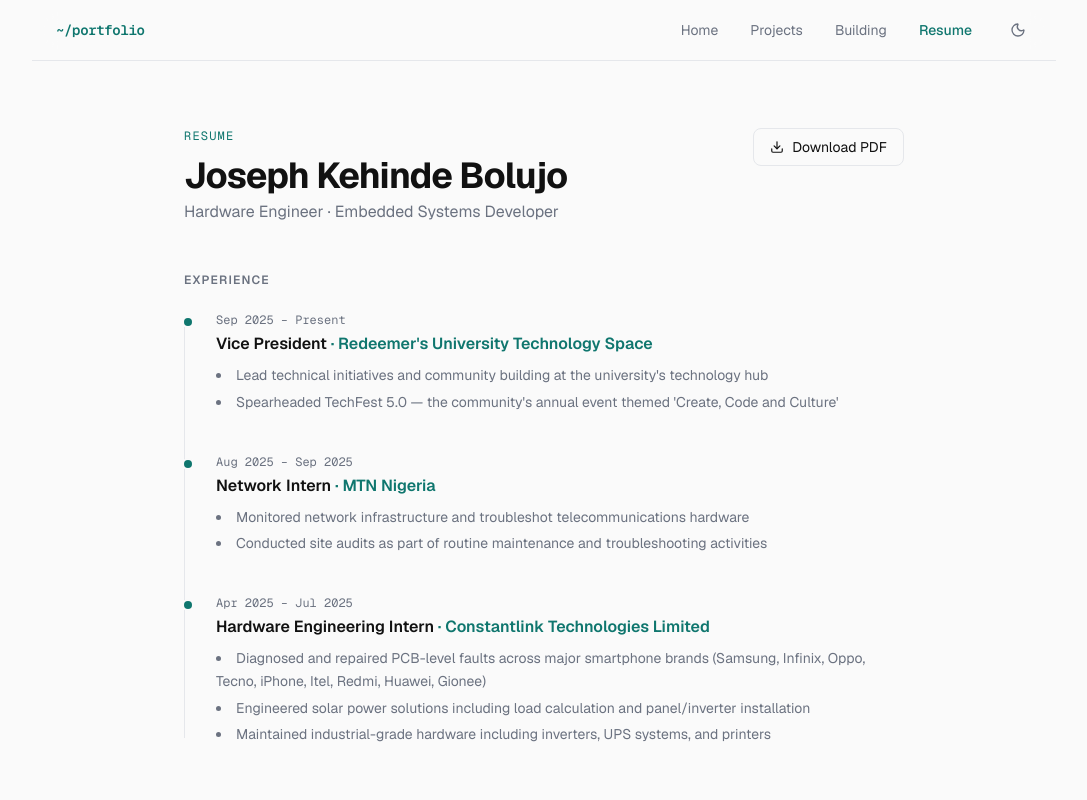
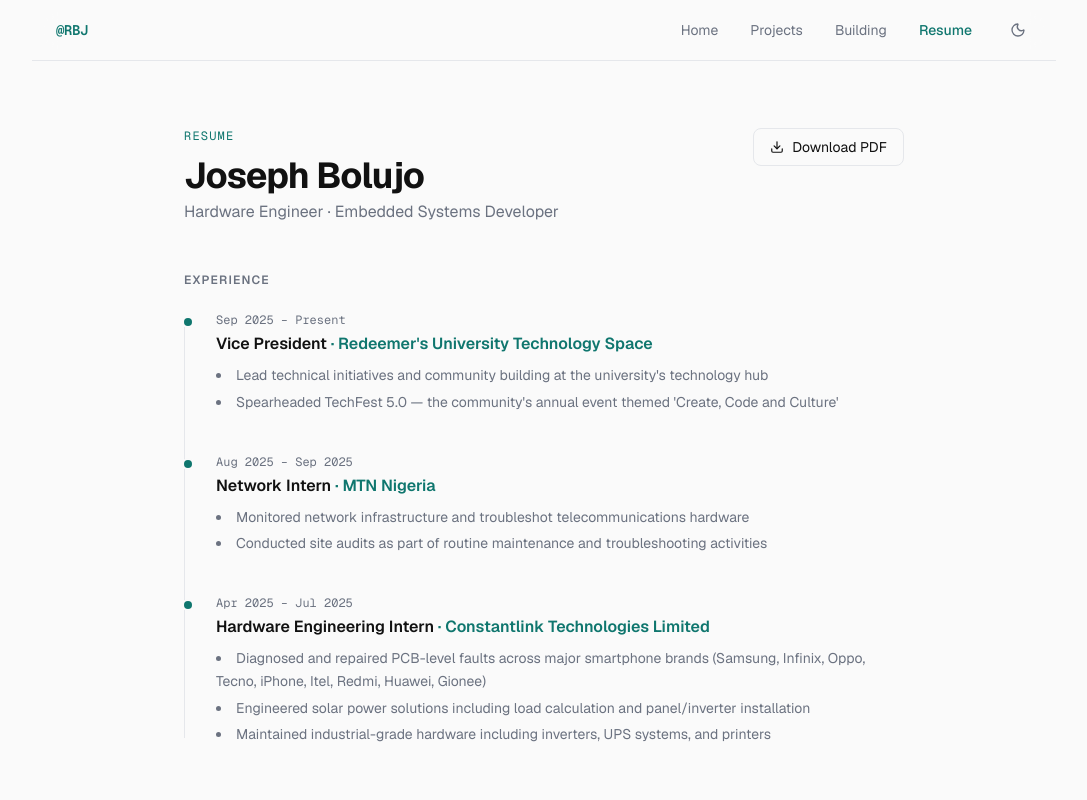
Before and after one commit to Geomorph2-0/my_portfolio, a Next.js app: page /resume in a window 1280 px wide. Shown: the top 800 px of the page, without its empty margins (96-1183 px from the left). Built offline with nearby package versions, Linux system fonts and the light colour scheme.

Commit message:
style: rebrand nav, trim name display, update project copy
- Nav brand: ~/portfolio → @RBJ
- Hero + resume: drop middle name (Joseph Kehinde → Joseph)
- smart-parking MDX: clarify Arduino IDE usage
- docs/codebase.md: expand stack and component docs

```diff
--- a/app/resume/page.tsx
+++ b/app/resume/page.tsx
@@ -18,7 +18,7 @@ export default function ResumePage() {
             Resume
           </p>
           <h1 className="text-4xl font-bold tracking-tight">
-            Joseph Kehinde Bolujo
+            Joseph Bolujo
           </h1>
           <p className="text-(--muted) mt-1">
             Hardware Engineer · Embedded Systems Developer
--- a/components/Hero.tsx
+++ b/components/Hero.tsx
@@ -26,9 +26,8 @@ export default function Hero() {
           transition={{ duration: 0.6, delay: 0.2 }}
           className="text-5xl md:text-7xl font-bold tracking-tight leading-[1.05] mb-6"
         >
-          Joseph Kehinde,
-          <br />
-          <span className="text-accent">Bolujo.</span>
+          Joseph
+          <span className="text-accent"> Bolujo.</span>
         </motion.h1>
 
         <motion.p
@@ -36,7 +35,7 @@ export default function Hero() {
           transition={{ duration: 0.6, delay: 0.35 }}
           className="text-lg md:text-xl text-(--muted) max-w-2xl leading-relaxed mb-10"
         >
-          The world is boring and full of monotony — or that&apos;s how I&apos;ve always
+          The world is boring and full of monotony or that&apos;s how I&apos;ve always
           viewed it. When I build or think of building, I become entranced in the
           infinite possibilities I can birth or help birth. I&apos;m on a journey of
           obsession, innovation, and freedom.
--- a/components/Nav.tsx
+++ b/components/Nav.tsx
@@ -41,7 +41,7 @@ export default function Nav() {
           href="/"
           className="font-mono text-sm font-semibold tracking-tight text-accent"
         >
-          ~/portfolio
+          @RBJ
         </Link>
 
         {/* Desktop links */}
--- a/content/projects/smart-parking-esp32.mdx
+++ b/content/projects/smart-parking-esp32.mdx
@@ -23,7 +23,7 @@ Manual parking management is inefficient and doesn't scale. The goal was to desi
 
 ## Implementation
 
-- **Microcontroller**: ESP32 running ESP-IDF
+- **Microcontroller**: ESP32 running C written with Arduin IDE.
 - **Occupancy sensing**: Ultrasonic (HC-SR04) sensors per parking bay, debounced in firmware
 - **Entry/exit control**: Servo motors acting as automated barriers at entry and exit points
 - **Indicators**: Red/green LEDs per bay showing occupancy status at a glance
```
Also changed, not shown: 1 other file (tests, documents, lock files or other folders).
